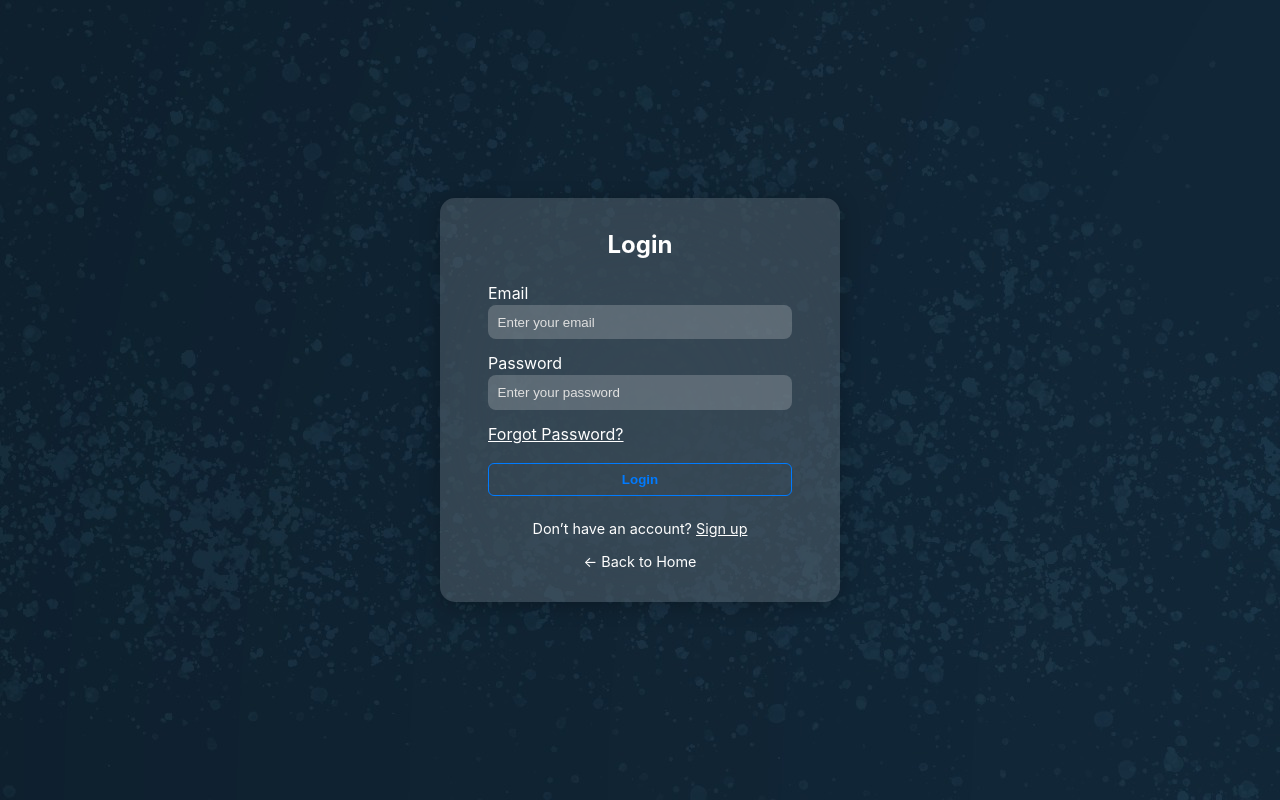
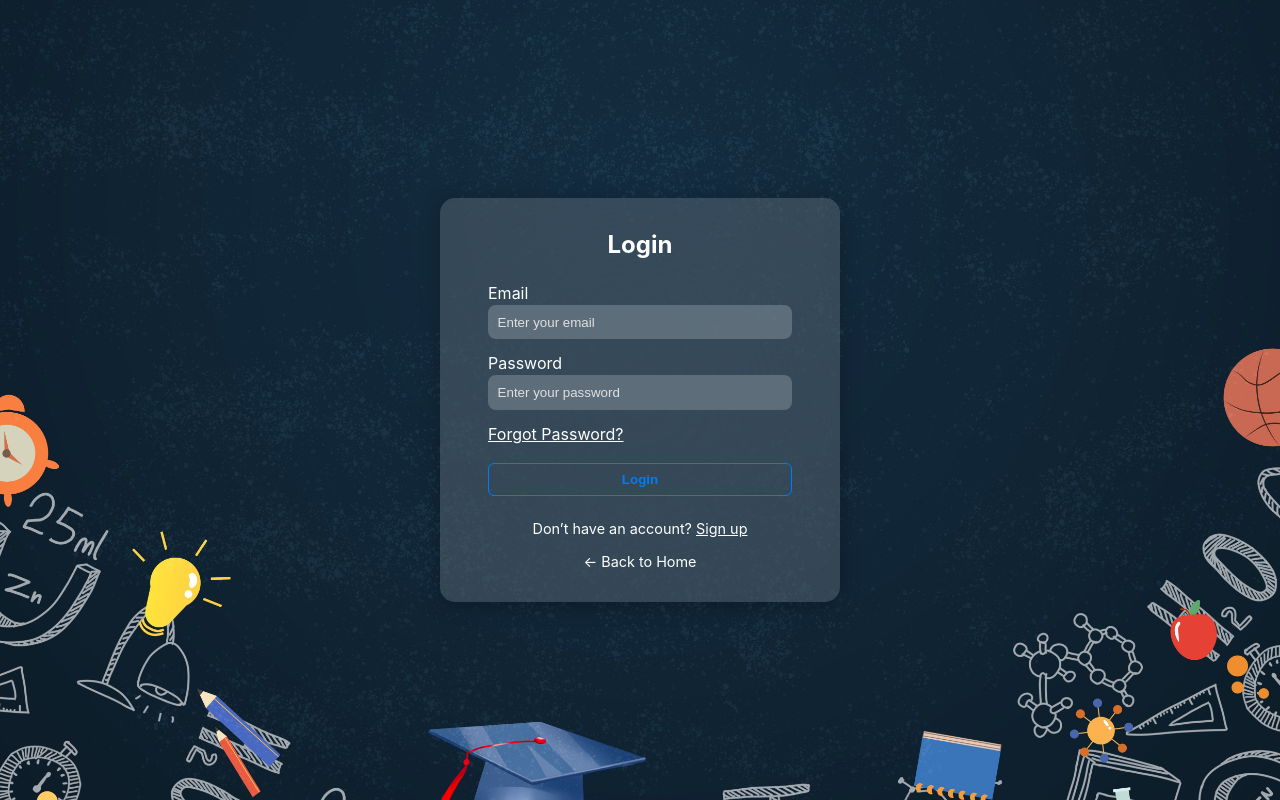
Before and after one commit to AftabAhmedFahim/EduBondhu, a React (Create React App) app: page /login in a window 1280 px wide. Built offline with nearby package versions, Linux system fonts and the light colour scheme.

Commit message:
Fixed some bugs

```diff
--- a/src/pages/About/AboutPage.css
+++ b/src/pages/About/AboutPage.css
@@ -113,7 +113,7 @@
   font-size: 36px;
   margin-bottom: 40px;
   font-weight: bold;
-  color: #333;
+  color: #ffffff;
 }
 
 /* ========== Team Grid ========== */
--- a/src/pages/Login/LoginPage.css
+++ b/src/pages/Login/LoginPage.css
@@ -3,7 +3,9 @@
   justify-content: center;
   align-items: center;
   min-height: 100vh;
+  width: 100vw;
   background: url('../../assets/login-bg.jpg');
+  background-size: cover;;
   position: relative;
 }
 
```
